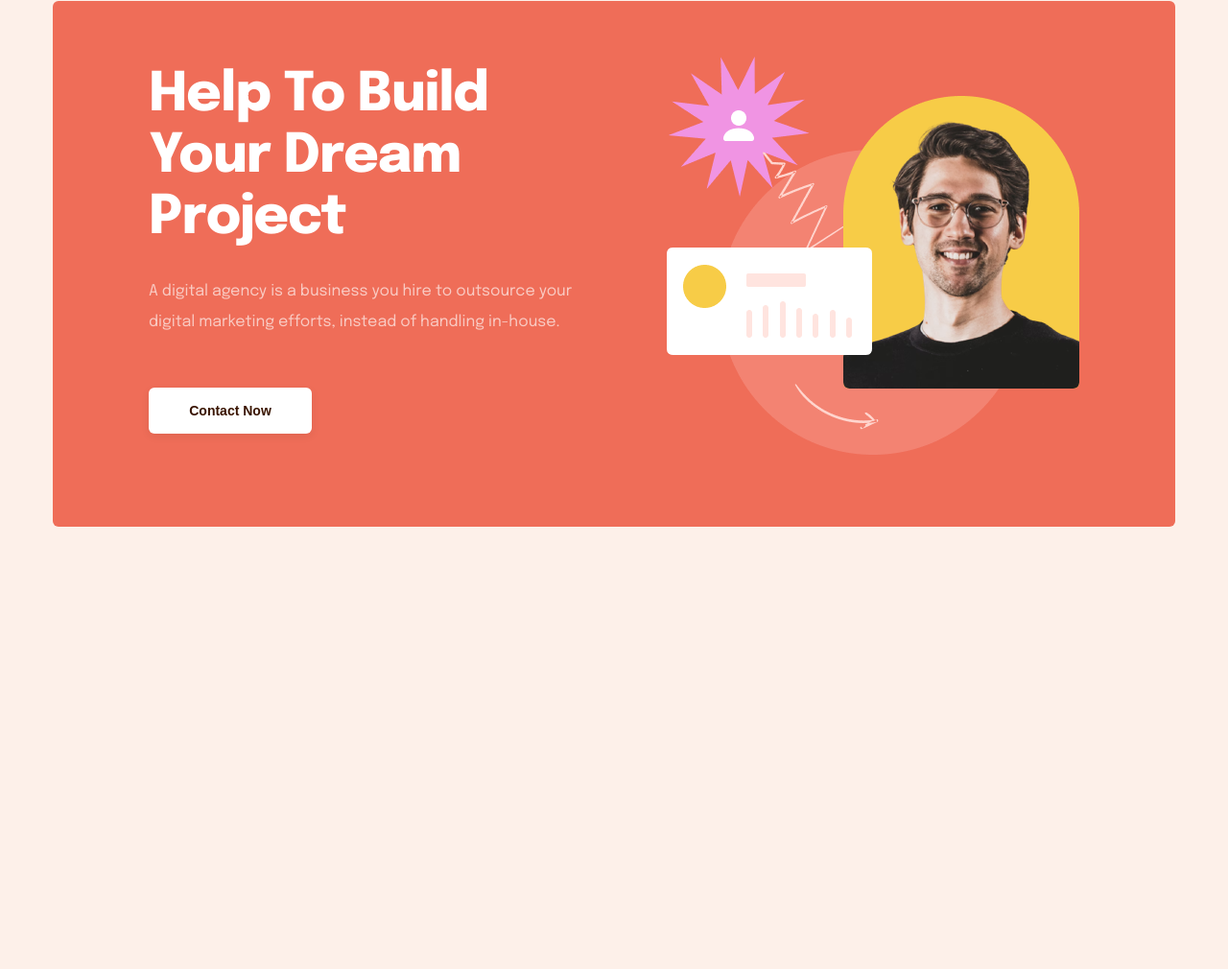
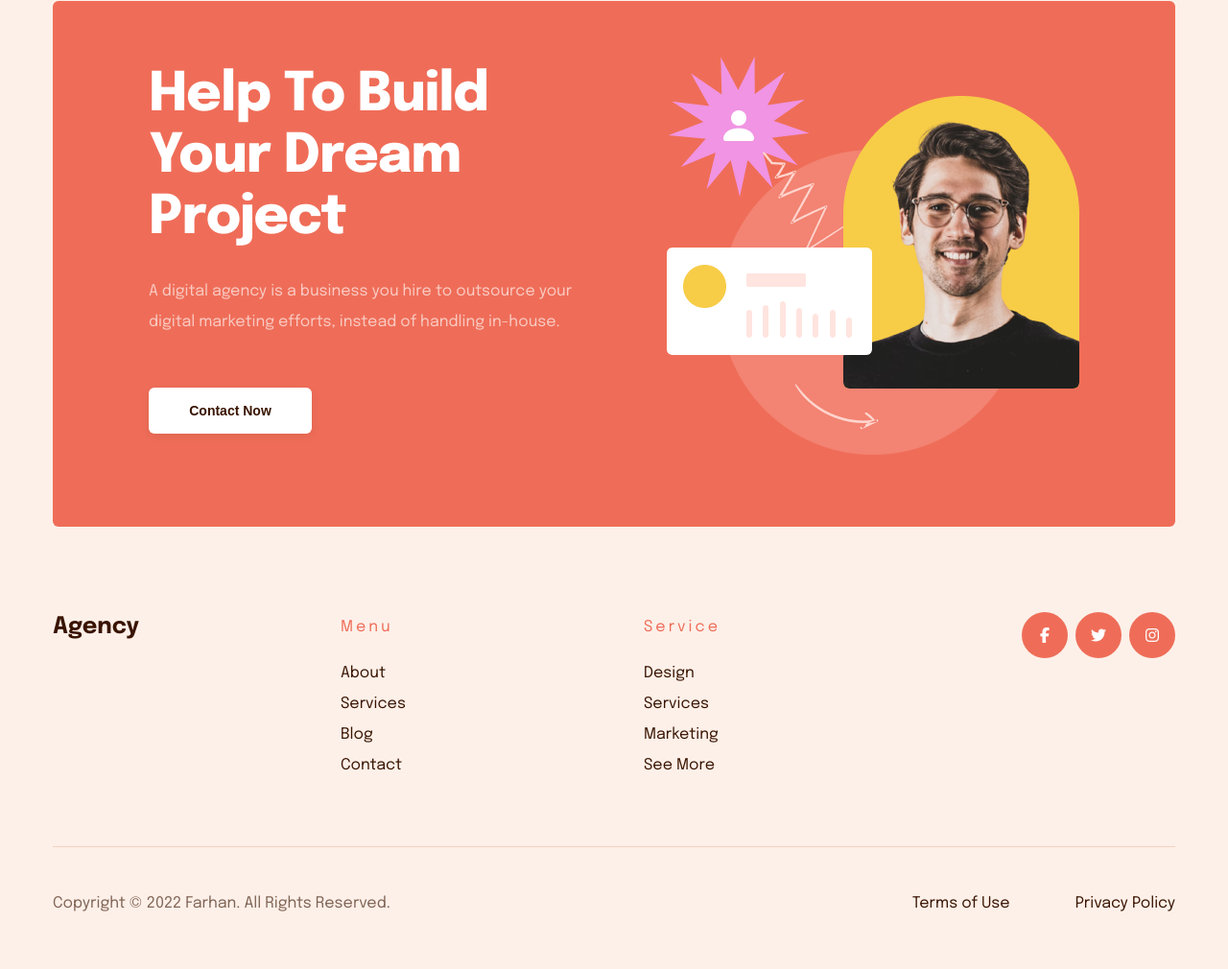
Before and after one commit to farhan-nahid/zakir-soft-task, a plain HTML site: page index.html in a window 1280 px wide. Shown: the part 2532-3542 px from the top of the page at 96% size. Before the commit the page ends 3081 px from the top, so only its background shows below. Drawn offline with Linux system fonts and the light colour scheme.

Commit message:
footer done

```diff
--- a/assets/scss/base/_commonClass.scss
+++ b/assets/scss/base/_commonClass.scss
@@ -12,7 +12,7 @@
   text-align: center;
   height: 48px;
   width: 170px;
-  border-radius: 6px;
+  border-radius: $border_radius;
   box-shadow: 0px 3px 9px rgba(57, 20, 0, 0.08);
   border: 0;
   cursor: pointer;
--- a/assets/scss/components/_blogs.scss
+++ b/assets/scss/components/_blogs.scss
@@ -20,7 +20,7 @@
       }
       .blog__image {
         height: 224px;
-        border-radius: 6px;
+        border-radius: $border_radius;
         overflow: hidden;
         position: relative;
         &::after {
--- a/assets/scss/components/_category.scss
+++ b/assets/scss/components/_category.scss
@@ -15,7 +15,7 @@
       height: 336px;
       position: relative;
       margin-bottom: 26px;
-      border-radius: 6px;
+      border-radius: $border_radius;
       overflow: hidden;
       &::after {
         @extend %over__lay;
--- a/assets/scss/components/_contact.scss
+++ b/assets/scss/components/_contact.scss
@@ -6,10 +6,10 @@
 
 #contact__us {
   margin-top: 111px;
-  background-color: #ef6d58;
+  background-color: $brand_color;
   padding: 41.25px 100px 71px 100px;
   @include flex_item(space-between, center);
-  border-radius: 6px;
+  border-radius: $border_radius;
   .contact__content {
     width: 470px;
     margin-right: 70px;
--- /dev/null
+++ b/assets/scss/components/_footer.scss
@@ -0,0 +1,78 @@
+// import variables & mixins
+@import '../variables/variables';
+@import '../mixins/fontStyles';
+@import '../mixins/flexItem';
+@import '../extended/overlay';
+
+footer {
+  margin-top: 89px;
+  .footer__items {
+    padding: 89px 0 68px 0;
+    border-bottom: 1px solid $border_color;
+    @include flex_item(start, start);
+    .footer__title {
+      margin-right: 210px;
+      h4 {
+        @include font_styles(24px, 700, 32px, 0, $dark_text);
+      }
+    }
+    .footer__menu {
+      margin-right: 248px;
+      h5 {
+        @include font_styles(16px, 400, 32px, 3px, $brand_color);
+        margin-bottom: 16px;
+      }
+      ul {
+        li {
+          a {
+            @include font_styles(16px, 400, 32px, 0, $dark_text);
+          }
+        }
+      }
+    }
+    .social__link {
+      width: 100%;
+      ul {
+        @include flex_item(end, start);
+        li {
+          margin-right: 8px;
+          &:nth-child(3) {
+            margin-right: 0;
+          }
+          a {
+            @include flex_item(center, center);
+            i {
+              height: 48px;
+              width: 48px;
+              background-color: $brand_color;
+              border-radius: 50%;
+              color: #fff;
+              line-height: 48px;
+              text-align: center;
+            }
+          }
+        }
+      }
+    }
+  }
+
+  .copyright {
+    padding: 43px 0 52px 0;
+    @include flex_item(space-between, center);
+    p {
+      @include font_styles(16px, 400, 32px, 0, $dark_paragraph);
+    }
+    ul {
+      @include flex_item(center, center);
+      li {
+        margin-left: 68px;
+        &:nth-child(1) {
+          margin-left: 0;
+        }
+        a {
+          @include font_styles(16px, 400, 32px, 0, $dark_text);
+        }
+      }
+    }
+  }
+}
--- a/assets/scss/components/_header.scss
+++ b/assets/scss/components/_header.scss
@@ -24,7 +24,7 @@ header {
           @include flex_item(center, center);
           height: 48px;
           width: 138px;
-          border-radius: 6px;
+          border-radius: $border_radius;
           border: 1px solid #ffffff4b;
         }
       }
--- a/assets/scss/components/_newsletter.scss
+++ b/assets/scss/components/_newsletter.scss
@@ -18,7 +18,7 @@
       height: 48px;
       background-color: $white_text;
       border: 1px solid $border_color;
-      border-radius: 6px;
+      border-radius: $border_radius;
       padding: 9px 16px 7px 16px;
       font-family: inherit;
       margin-right: 30px;
--- a/assets/scss/style.scss
+++ b/assets/scss/style.scss
@@ -40,3 +40,9 @@
 */
 
 @import './components/contact';
+
+/*
+    footer css
+*/
+
+@import './components/footer';
--- a/assets/scss/variables/_variables.scss
+++ b/assets/scss/variables/_variables.scss
@@ -5,3 +5,5 @@ $white_text: #ffffff;
 $light_text: #ffffffa3;
 $dark_text: #391400;
 $dark_paragraph: #391400a3;
+$brand_color: #ef6d58;
+$border_radius: 6px;
--- a/index.html
+++ b/index.html
@@ -7,8 +7,8 @@
     <meta name="author" content="Farhan Ahmed Nahid" />
     <meta name="description" content="This is a task for the post of front end developer" />
     <title>Agency - Landing Page</title>
+    <link rel="shortcut icon" href="./assets/images/favicon.ico" type="image/x-icon" />
     <link rel="stylesheet" href="./assets/css/style.css" />
-    <link rel="shortcut icon" href="./assets/images/favicon.ico" type="image/x-icon" />
   </head>
   <body>
     <!--
@@ -229,12 +229,79 @@
                footer area start
       ====================================
     -->
-      <footer></footer>
+      <footer class="container">
+        <div class="footer__items">
+          <div class="footer__title">
+            <h4>Agency</h4>
+          </div>
+          <div class="footer__menu">
+            <h5>Menu</h5>
+            <ul>
+              <li>
+                <a href="#">About</a>
+              </li>
+              <li>
+                <a href="#">Services</a>
+              </li>
+              <li>
+                <a href="#">Blog</a>
+              </li>
+              <li>
+                <a href="#">Contact</a>
+              </li>
+            </ul>
+          </div>
+          <div class="footer__menu">
+            <h5>Service</h5>
+            <ul>
+              <li>
+                <a href="#">Design</a>
+              </li>
+              <li>
+                <a href="#">Services</a>
+              </li>
+              <li>
+                <a href="#">Marketing</a>
+              </li>
+              <li>
+                <a href="#">See More</a>
+              </li>
+            </ul>
+          </div>
+          <div class="social__link">
+            <ul>
+              <li>
+                <a href="#"> <i class="fab fa-facebook-f"></i></a>
+              </li>
+              <li>
+                <a href="#"> <i class="fab fa-twitter"></i></a>
+              </li>
+              <li>
+                <a href="#"> <i class="fab fa-instagram"></i></a>
+              </li>
+            </ul>
+          </div>
+        </div>
+        <div class="copyright">
+          <p>Copyright &copy; 2022 Farhan. All Rights Reserved.</p>
+          <ul>
+            <li>
+              <a href="#">Terms of Use</a>
+            </li>
+            <li>
+              <a href="#">Privacy Policy</a>
+            </li>
+          </ul>
+        </div>
+      </footer>
       <!--
       ====================================
                 footer area end
       ====================================  -->
     </main>
+    <!-- font awesome js -->
+    <script src="https://kit.fontawesome.com/c58d26cb9d.js" crossorigin="anonymous"></script>
+    <!-- custom js -->
     <script src="./assets/js/index.js"></script>
   </body>
 </html>
```
Also changed, not shown: assets/css/style.css.
